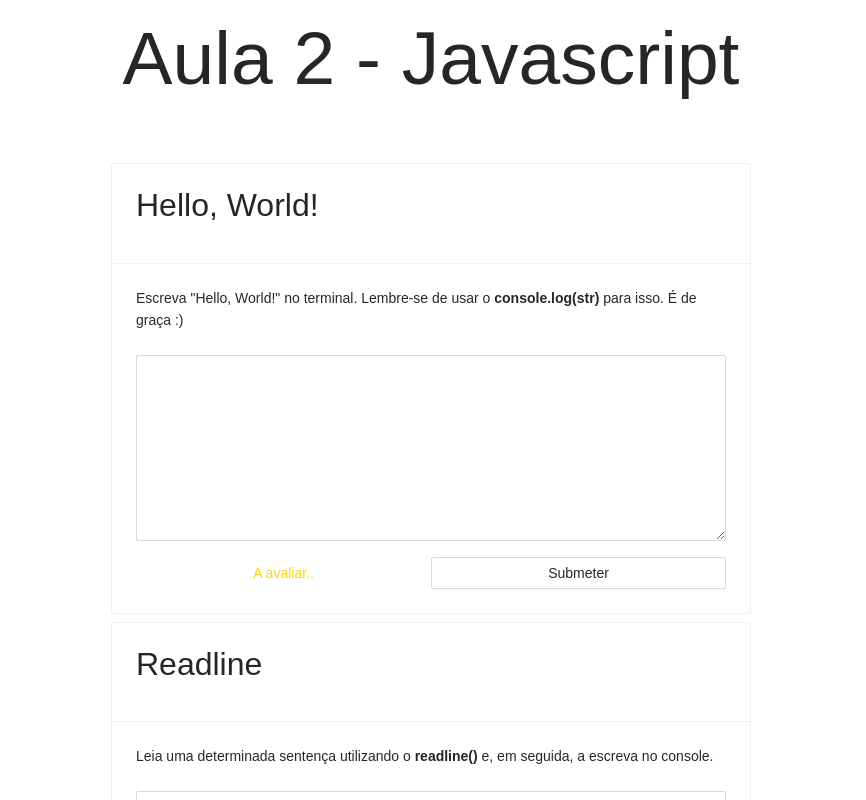
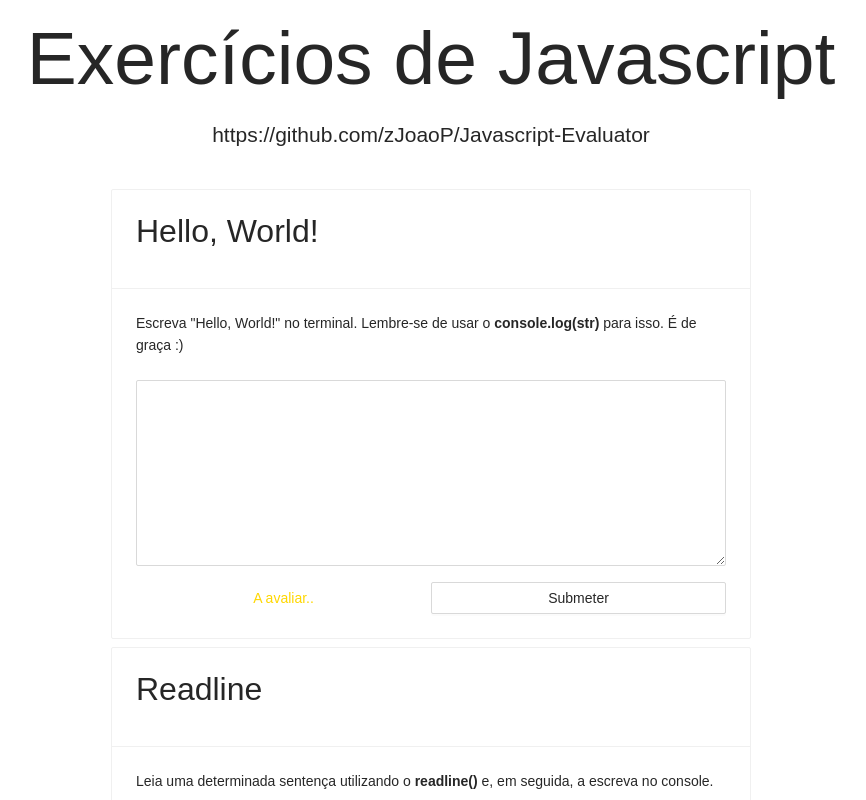
Before and after one commit to zJoaoP/Javascript-Evaluator, a React (Create React App) app: page / in a window 1280 px wide. Shown: the top 800 px of the page, without its empty margins (209-1075 px from the left). Built offline with nearby package versions, Linux system fonts and the light colour scheme.

Commit message:
Changing title and adding repository link

```diff
--- a/src/App.jsx
+++ b/src/App.jsx
@@ -65,12 +65,16 @@ function App() {
       style={{
         display: 'flex',
         flexDirection: 'column',
-        justifyContent: 'center',
         alignItems: 'center',
       }}
     >
       <GlobalStyle />
-      <h1 style={{ fontSize: '75px' }}>Aula 2 - Javascript</h1>
+      <h1 style={{ fontSize: '75px', marginBottom: '0px' }}>
+        Exercícios de Javascript
+      </h1>
+      <h2 style={{ marginBottom: '30px' }}>
+        https://github.com/zJoaoP/Javascript-Evaluator
+      </h2>
       {problems.map((problem) => (
         <ProblemCard
           key={problem.name}
```
Also changed, not shown: .eslintrc.json.
